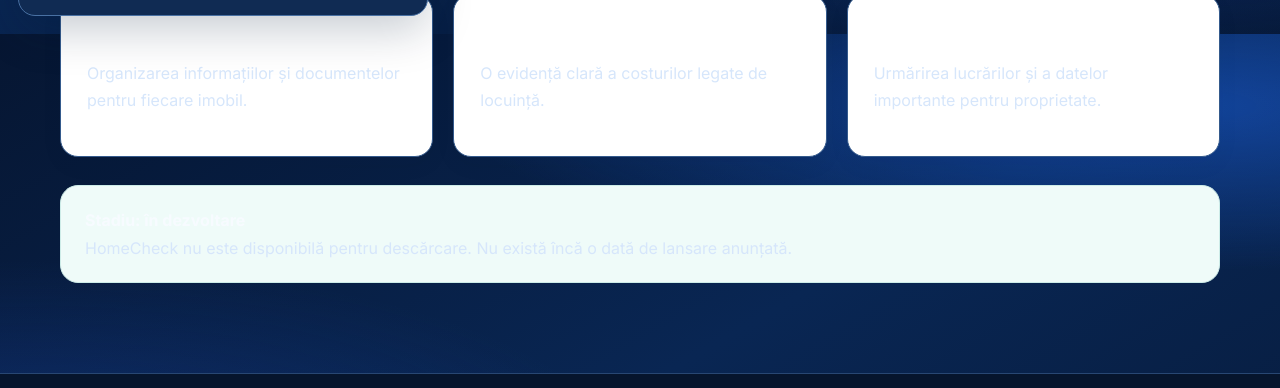
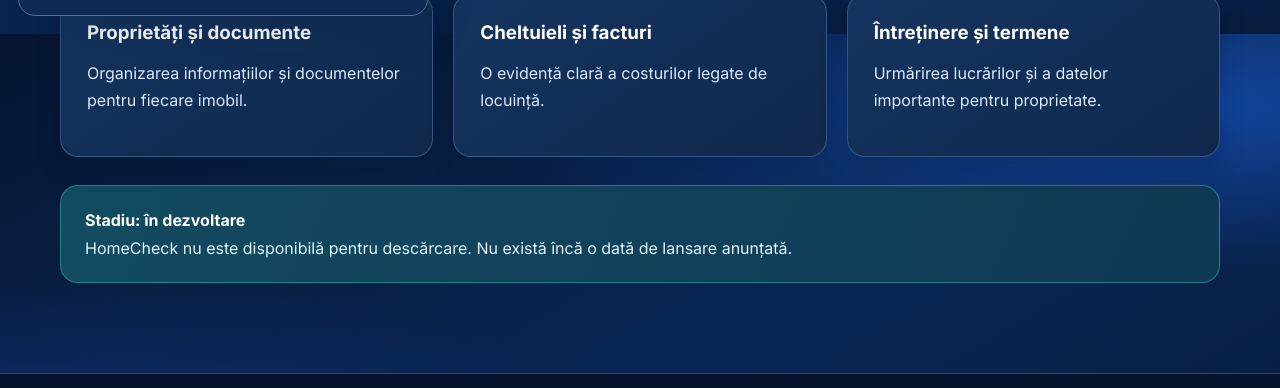
Before and after one commit to MihaiAlinxD/tma-checkhub, a plain HTML site: page homecheck/index.html in a window 1280 px wide. Shown: the part 766-1154 px from the top of the page. Drawn offline with Linux system fonts and the light colour scheme.

Commit message:
Add files via upload

```diff
--- a/css/style.css
+++ b/css/style.css
@@ -739,3 +739,42 @@ main p,.section-intro,.ac-updates p,.why-item p,.ac-feature p{color:var(--tma-su
 
 /* Marketing pages, shared design tokens */
 .marketing-grid{display:grid;grid-template-columns:repeat(3,minmax(0,1fr));gap:20px;margin:28px 0}.marketing-card{padding:26px;border:1px solid var(--line);border-radius:18px;background:#fff;box-shadow:0 8px 24px #061d2e0a}.marketing-card h3{margin:0 0 12px}.marketing-card p{line-height:1.7;color:var(--muted)}.marketing-section{padding:65px 0}.marketing-section h2{font-size:clamp(25px,3vw,36px)}.marketing-hero{padding:85px 0;background:linear-gradient(120deg,#061d2e,#0b3043);color:white}.marketing-hero p{max-width:720px;line-height:1.8;color:#e0eef1}.marketing-actions{display:flex;gap:12px;flex-wrap:wrap;margin-top:22px}.marketing-muted{color:var(--muted);line-height:1.7}.marketing-label{font-size:12px;font-weight:800;letter-spacing:.12em;color:#12c9b7}.marketing-banner{padding:24px;border-radius:18px;background:#effbf9;border:1px solid #cdece8;margin:25px 0}.marketing-banner p{margin:8px 0 0}.marketing-small{font-size:13px}.marketing-qr{width:116px;height:116px;object-fit:contain;background:#fff;padding:7px;border-radius:10px}.marketing-cta{display:flex;align-items:center;gap:25px;flex-wrap:wrap}.marketing-cta>div{flex:1;min-width:240px}@media(max-width:720px){.marketing-grid{grid-template-columns:1fr}.marketing-hero{padding:55px 0}.marketing-section{padding:45px 0}}
+
+/* v26 — Marketing cards: restore legibility within the existing navy theme.
+   Shared across AutoCheck, HomeCheck and Collaborari; no layout changes. */
+.marketing-section .marketing-card {
+  background:linear-gradient(145deg,#14345f,#10284c);
+  border:1px solid rgba(137,193,235,.28);
+  box-shadow:0 10px 26px rgba(0,12,35,.18);
+  color:#f5f9ff;
+}
+.marketing-section .marketing-card h3,
+.marketing-section .marketing-card h2,
+.marketing-section .marketing-card strong {
+  color:#ffffff;
+  -webkit-text-fill-color:#ffffff;
+}
+.marketing-section .marketing-card p,
+.marketing-section .marketing-card li,
+.marketing-section .marketing-card .marketing-muted {
+  color:#dbeaff;
+  -webkit-text-fill-color:#dbeaff;
+  opacity:1;
+}
+.marketing-section .marketing-banner {
+  background:linear-gradient(115deg,#124b60,#103854);
+  border:1px solid rgba(54,225,218,.4);
+  color:#f5fbff;
+}
+.marketing-section .marketing-banner h2,
+.marketing-section .marketing-banner h3,
+.marketing-section .marketing-banner strong {
+  color:#ffffff;
+  -webkit-text-fill-color:#ffffff;
+}
+.marketing-section .marketing-banner p,
+.marketing-section .marketing-banner li {
+  color:#e0f4ff;
+  -webkit-text-fill-color:#e0f4ff;
+  opacity:1;
+}
```
